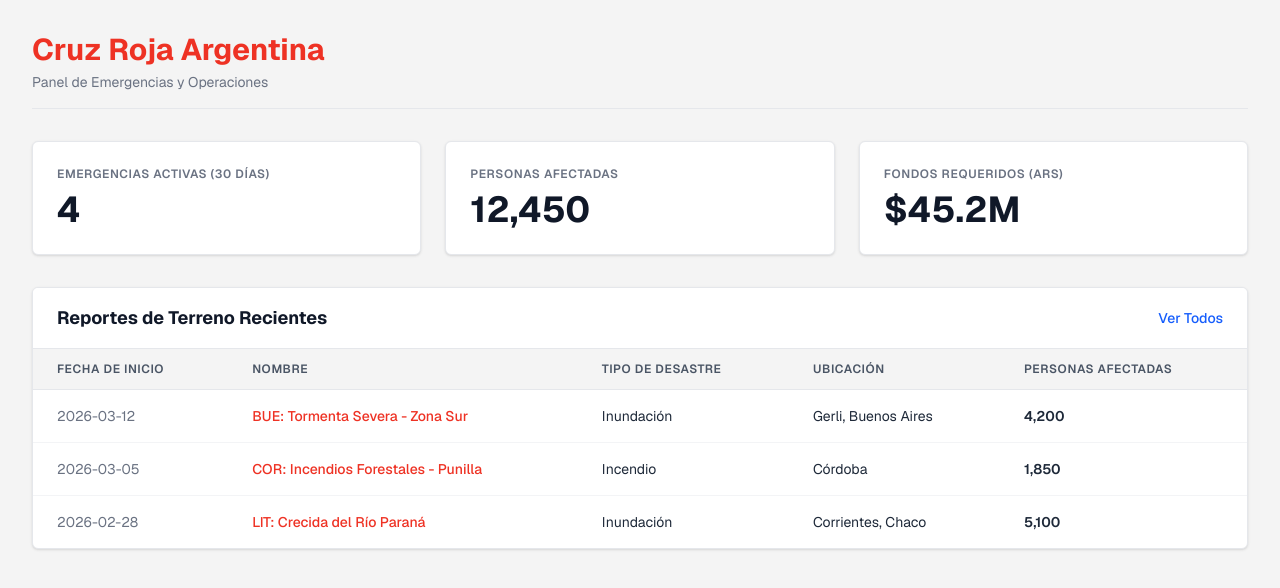
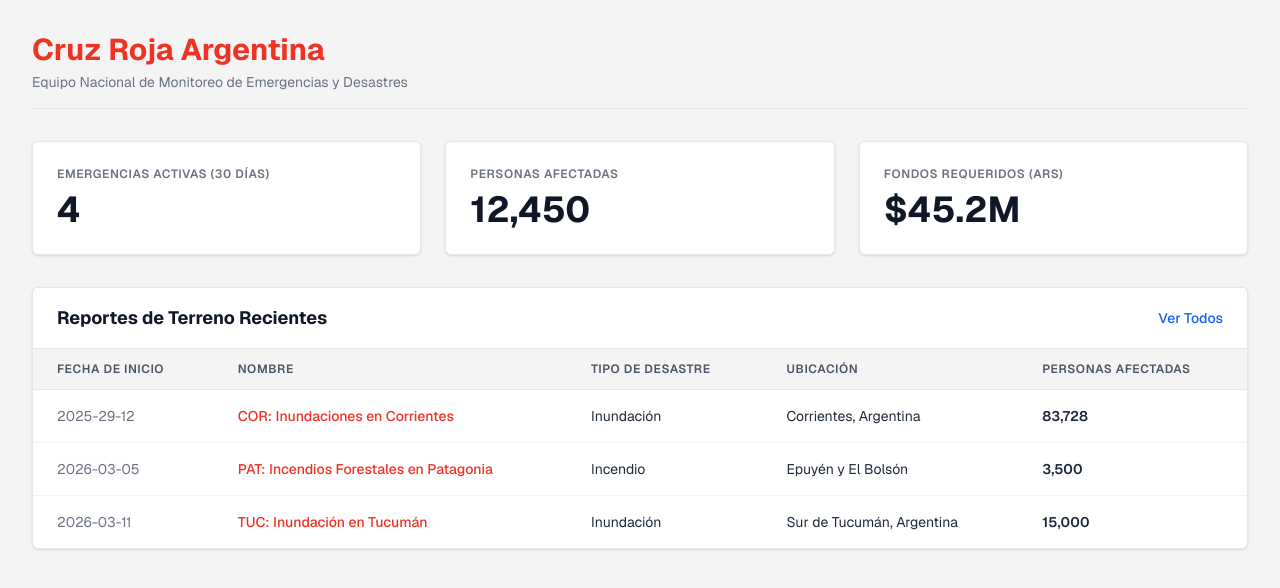
Before and after one commit to Shennko1/cruz-roja-argentina-panel, a Next.js app: page / in a window 1280 px wide. Shown: the top 588 px of the page. Built offline with nearby package versions, Linux system fonts and the light colour scheme.

Commit message:
page.tsx

```diff
--- a/app/page.tsx
+++ b/app/page.tsx
@@ -7,7 +7,7 @@ export default function Dashboard() {
       {/* Header */}
       <header className="mb-8 border-b border-gray-200 pb-4">
         <h1 className="text-3xl font-bold text-[#ee3224]">Cruz Roja Argentina</h1>
-        <p className="text-gray-500 text-sm mt-1">Panel de Emergencias y Operaciones</p>
+        <p className="text-gray-500 text-sm mt-1">Equipo Nacional de Monitoreo de Emergencias y Desastres</p>
       </header>
 
       {/* Top Metric Cards */}
@@ -48,35 +48,35 @@ export default function Dashboard() {
 
               {/* Row 1 */}
               <tr className="border-b border-gray-100 hover:bg-gray-50 transition-colors">
-                <td className="px-6 py-4 whitespace-nowrap text-gray-500">2026-03-12</td>
+                <td className="px-6 py-4 whitespace-nowrap text-gray-500">2025-29-12</td>
                 <td className="px-6 py-4 font-medium text-[#ee3224] hover:text-red-700 cursor-pointer">
-                  BUE: Tormenta Severa - Zona Sur
+                  COR: Inundaciones en Corrientes
                 </td>
                 <td className="px-6 py-4">Inundación</td>
-                <td className="px-6 py-4">Gerli, Buenos Aires</td>
-                <td className="px-6 py-4 font-semibold">4,200</td>
+                <td className="px-6 py-4">Corrientes, Argentina</td>
+                <td className="px-6 py-4 font-semibold">83,728</td>
               </tr>
 
               {/* Row 2 */}
               <tr className="border-b border-gray-100 hover:bg-gray-50 transition-colors">
                 <td className="px-6 py-4 whitespace-nowrap text-gray-500">2026-03-05</td>
                 <td className="px-6 py-4 font-medium text-[#ee3224] hover:text-red-700 cursor-pointer">
-                  COR: Incendios Forestales - Punilla
+                  PAT: Incendios Forestales en Patagonia
                 </td>
                 <td className="px-6 py-4">Incendio</td>
-                <td className="px-6 py-4">Córdoba</td>
-                <td className="px-6 py-4 font-semibold">1,850</td>
+                <td className="px-6 py-4">Epuyén y El Bolsón</td>
+                <td className="px-6 py-4 font-semibold">3,500</td>
               </tr>
 
               {/* Row 3 */}
               <tr className="hover:bg-gray-50 transition-colors">
-                <td className="px-6 py-4 whitespace-nowrap text-gray-500">2026-02-28</td>
+                <td className="px-6 py-4 whitespace-nowrap text-gray-500">2026-03-11</td>
                 <td className="px-6 py-4 font-medium text-[#ee3224] hover:text-red-700 cursor-pointer">
-                  LIT: Crecida del Río Paraná
+                  TUC: Inundación en Tucumán
                 </td>
                 <td className="px-6 py-4">Inundación</td>
-                <td className="px-6 py-4">Corrientes, Chaco</td>
-                <td className="px-6 py-4 font-semibold">5,100</td>
+                <td className="px-6 py-4">Sur de Tucumán, Argentina</td>
+                <td className="px-6 py-4 font-semibold">15,000</td>
               </tr>
 
             </tbody>
```
